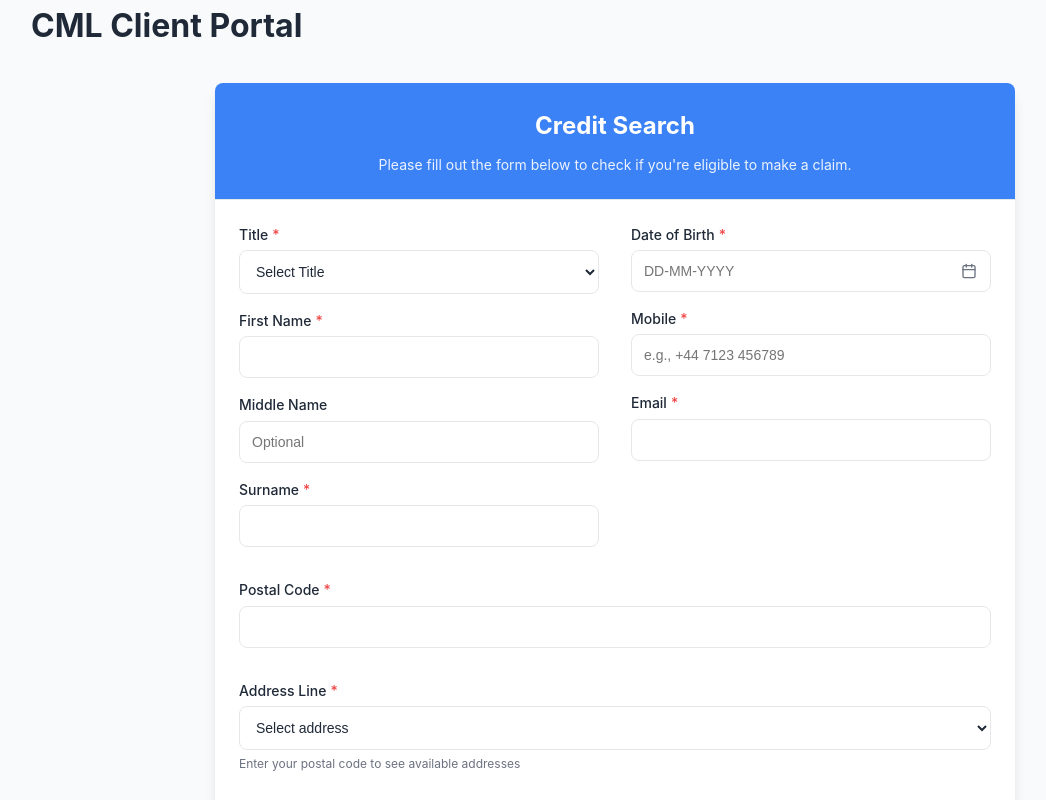
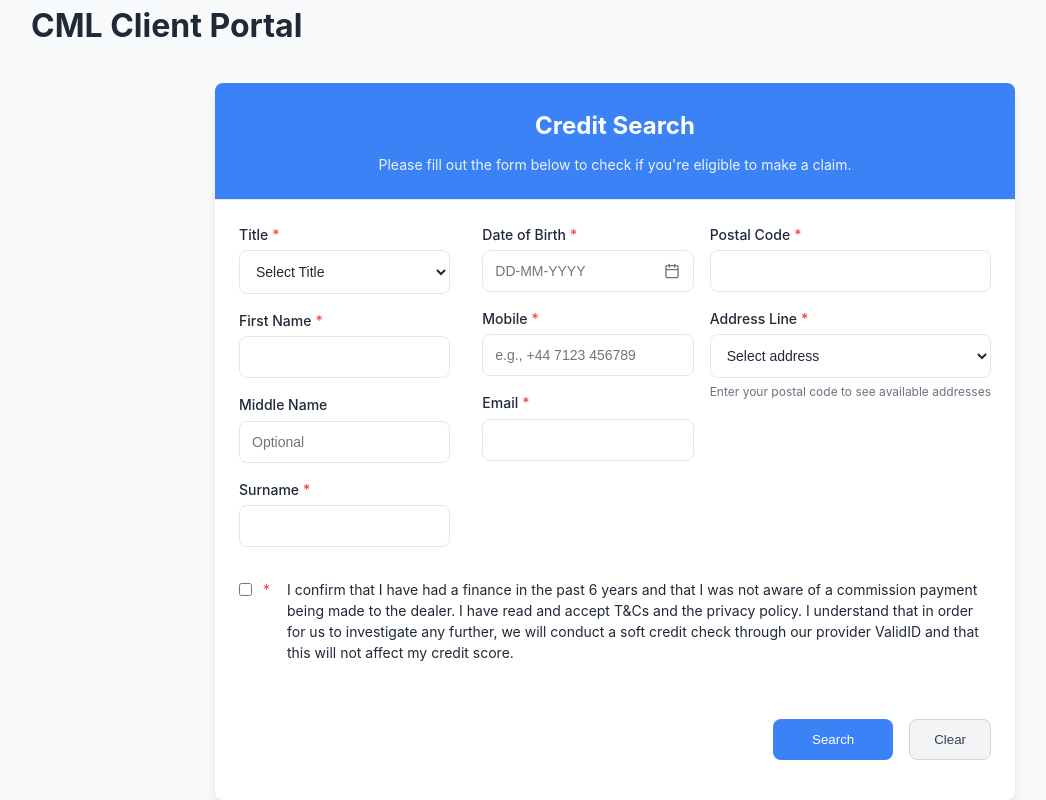
Before and after one commit to mastercode-io/cml_client_portal, a React (Create React App) app in the folder src/frontend/: page / in a window 1280 px wide. Shown: the top 800 px of the page, without its empty margins (25-1071 px from the left). Built offline with nearby package versions, Linux system fonts and the light colour scheme.

Commit message:
Equalize all vertical margins between form fields

```diff
--- a/src/frontend/src/components/CreditSearchForm.css
+++ b/src/frontend/src/components/CreditSearchForm.css
@@ -91,6 +91,7 @@
 
 .form-full-width {
   width: 100%;
+  margin-bottom: 1rem;
 }
 
 /* Form field styles */
--- a/src/frontend/src/components/CreditSearchForm.jsx
+++ b/src/frontend/src/components/CreditSearchForm.jsx
@@ -227,7 +227,8 @@ const CreditSearchForm = () => {
                     />
                   </div>
 
-                  <div className="form-full-width">
+                  <div className="form-row">
+                    <div className="form-col">
                       <FormField
                         label="Postal Code"
                         name="postalCode"
@@ -236,8 +237,7 @@ const CreditSearchForm = () => {
                         touched={touched}
                       />
                     </div>
-
-                  <div className="form-full-width">
+                    <div className="form-col">
                       <FormField
                         label="Address Line"
                         name="addressLine"
@@ -249,6 +249,7 @@ const CreditSearchForm = () => {
                         touched={touched}
                         helpText={isLoadingAddresses ? "Loading addresses..." : "Enter your postal code to see available addresses"}
                       />
+                    </div>
                   </div>
 
                   <div className="form-full-width">
```
Lines whose indentation alone changed are shown as unchanged.
